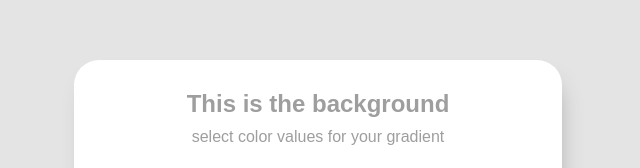
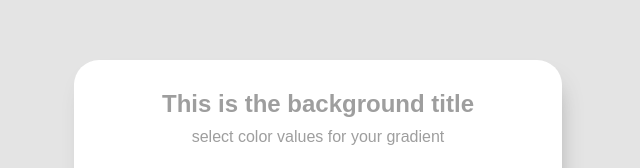
Before and after one commit to ajedral19/test-generator, a plain HTML site: page index.html in a window 1280 px wide. Shown: the part 172-340 px from the top of the page, without its empty margins (322-962 px from the left). Drawn offline with Linux system fonts and the light colour scheme.

Commit message:
changing text again

```diff
--- a/index.html
+++ b/index.html
@@ -9,7 +9,7 @@
 <body>
     <div class="container">
         <div class="container-block">
-            <p class="title">This is the background</p>
+            <p class="title">This is the background title</p>
             <p class="desc">select color values for your gradient</p>
             <div class="colorInput">
                 <input type="color" name="color1" id="color1" value="#00c0ff">
```
